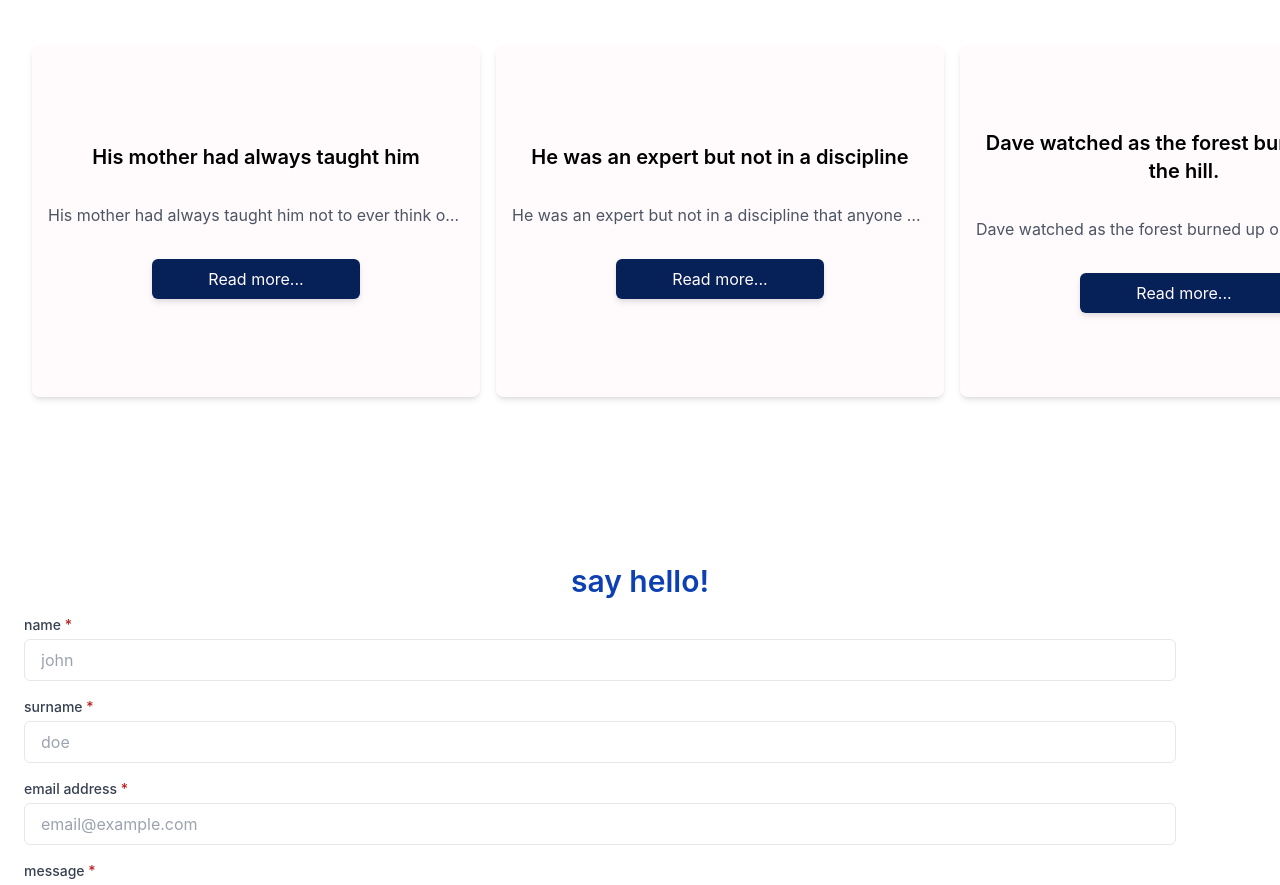
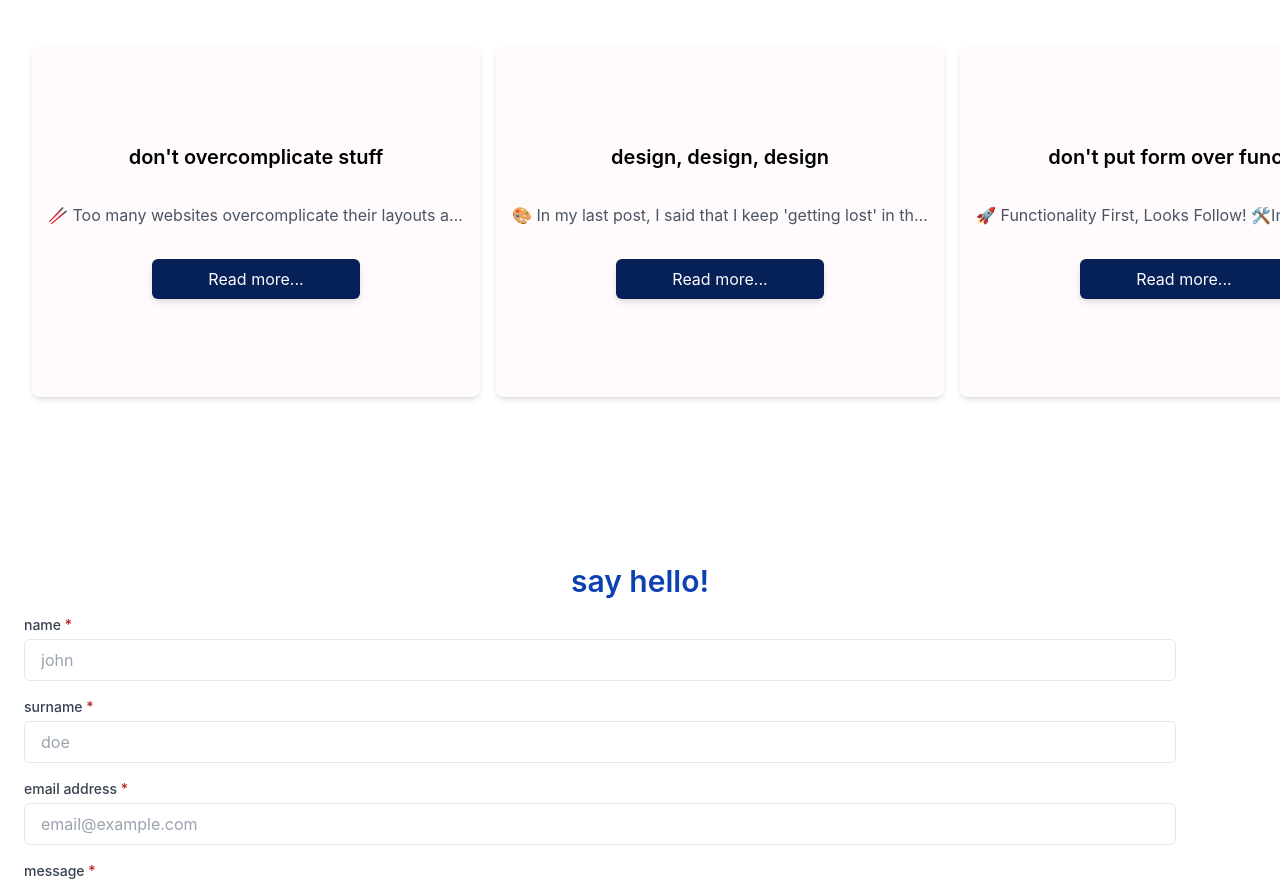
Before and after one commit to cristianmacovei/deviso, a React (Create React App) app: page / in a window 1280 px wide. Shown: the part 1880-2765 px from the top of the page. Built offline with nearby package versions, Linux system fonts and the light colour scheme.

Commit message:
small updates

```diff
--- a/src/BlogSection.js
+++ b/src/BlogSection.js
@@ -6,32 +6,32 @@ export default function BlogSection() {
   const dummyData = [
     {
       id: 1,
-      title: "His mother had always taught him",
-      body: "His mother had always taught him not to ever think of himself as better than others. He'd tried to live by this motto. He never looked down on those who were less fortunate or who had less money than him. But the stupidity of the group of people he was talking to made him change his mind.",
+      title: "don't overcomplicate stuff",
+      body: "🥢 Too many websites overcomplicate their layouts and end up being as fast as a dump truck when it comes to loading speeds. I haven’t done any deep dive into this just yet, but looking over some of the best websites - according to awwwards, I’m starting to believe that there is *borderline* no field of activity that can’t fully benefit from a Single Page App, rather than a traditional multi-page app. I’m saying borderline because there’re the obvious elefants in the room, like e-commerce, social media and others that may be somehow enforced to have a specific layout. But the majority of industries could benefit from SPA’s by having only one initial page load and all (or most of) the information at hand. And I’m saying most of, because API calls are better off left hanging until needed. SPA’s are also very popular with client-side rendering, which makes them efficient and rather easy to work on, making it comfortable for users with all kinds of internet connections to access the information and keep it open, even in conditions where there’s no internet connection afterwards. 🥃 This was obviously just a small conversation I had with myself, but feel free to join. I’m only learning things now. ",
       userId: 9,
       tags: ["history", "american", "crime"],
       reactions: 2,
     },
     {
       id: 2,
-      title: "He was an expert but not in a discipline",
-      body: "He was an expert but not in a discipline that anyone could fully appreciate. He knew how to hold the cone just right so that the soft server ice-cream fell into it at the precise angle to form a perfect cone each and every time. It had taken years to perfect and he could now do it without even putting any thought behind it.",
+      title: "design, design, design",
+      body: "🎨 In my last post, I said that I keep 'getting lost' in the design elements. 🌈Confession time: I dove into crafting my personal portfolio without being fluent in design language or its rules. 🤷‍♂️ 'Getting lost' is, however, a bad way to put it. Let me explain: 🎨 The journey itself became a masterclass. Experimenting with combinations, attempting the 60-30-10 rule, and a whole lot of trial and error—slowly, the magic emerged. 💡 Embracing UI/UX principles, I fine-tuned the shades to create an experience that's not only visually captivating but also user-friendly. It's the sweet spot where aesthetics and usability converge. 🎉 And there it was: A canvas that now speaks both to my web dev prowess and my newfound understanding for design synergy. Because sometimes, it's the journey, not the expertise, that leads to the perfect palette.",
       userId: 13,
       tags: ["french", "fiction", "english"],
       reactions: 2,
     },
     {
       id: 3,
-      title: "Dave watched as the forest burned up on the hill.",
-      body: "Dave watched as the forest burned up on the hill, only a few miles from her house. The car had been hastily packed and Marta was inside trying to round up the last of the pets. Dave went through his mental list of the most important papers and documents that they couldn't leave behind. He scolded himself for not having prepared these better in advance and hoped that he had remembered everything that was needed. He continued to wait for Marta to appear with the pets, but she still was nowhere to be seen.",
+      title: "don't put form over function",
+      body: "🚀 Functionality First, Looks Follow! 🛠️In the world of web app development, the core is king. 🔑 I keep 'getting lost' in the allure of sleek designs, colours and fonts, but let's not forget the golden rule: functionality reigns supreme. ⚙️ A web app might look stunning, but if it doesn't perform seamlessly, it's like a fancy car with a broken engine. 🚗💨 Building a robust foundation of functionality ensures a smooth, frustration-free experience of your product, which is the true essence of user satisfaction. 🔩 So, before we dazzle with the aesthetics, let's dive into the nuts and bolts, fine-tune the features, and ensure our web apps work flawlessly. Because, in the end, a web app that works beautifully is a work of art in itself. ",
       userId: 32,
       tags: ["magical", "history", "french"],
       reactions: 5,
     },
     {
       id: 4,
-      title: "All he wanted was a candy bar.",
-      body: "All he wanted was a candy bar. It didn't seem like a difficult request to comprehend, but the clerk remained frozen and didn't seem to want to honor the request. It might have had something to do with the gun pointed at his face.",
+      title: "sometimes you need to go with your gut",
+      body: "⁉️The pressure to stick to a plan can be counter-productive. Let me explain: 📈 Building my personal website, I am always researching how I can make the UI/UX more efficient, simple and streamlined. This led me to a number of different designs when it came to the menu section. 🎞️ Willing to keep it as simple as possible, and taking the SPA factor into account, I bounced back and forth between burger-style menus, drop-downs, or static navbar-menu items. But somehow none felt right for a simple Single-Page-App. 💡 But then I started thinking sideways. Literally. Thinking only about classic-style navbars&menus, I was really flabbergasted at how insightful a step back can be. So I decided I will use a fixed-position list of four items, that will scroll to the designated anchor points on the webpage, which will always scroll with the content, being there anytime you need them, but never intrude on the rest of the content. 🗝️ Intuition in the design phase for creative solutions should be a part of the status-quo. 💪",
       userId: 12,
       tags: ["mystery", "english", "american"],
       reactions: 1,
--- a/src/ContactForm.js
+++ b/src/ContactForm.js
@@ -6,7 +6,7 @@ export default function ContactForm() {
       <h2 className="mb-4 text-persianblue text-center sm:text-3xl text-md font-semibold">
         say hello!
       </h2>
-      <form className="mr-20">
+      <form className="md:mr-20">
         <div className="mb-4">
           <label className="block text-gray-700 text-sm font-medium mb-1">
             name <span className="text-red-700">*</span>
--- a/src/Footer.js
+++ b/src/Footer.js
@@ -46,7 +46,7 @@ export default function Footer({ showButton, scrollToTarget }) {
             <h3 className="text-xs md:text-xl font-semibold text-snow my-4 text-center">
               socials
             </h3>
-            <div className="flex justify-evenly text-center md:space-x-4 py-2">
+            <div className="flex justify-evenly text-center space-x-4 py-2">
               <a
                 href="https://www.github.com/cristianmacovei"
                 target="_blank"
```
